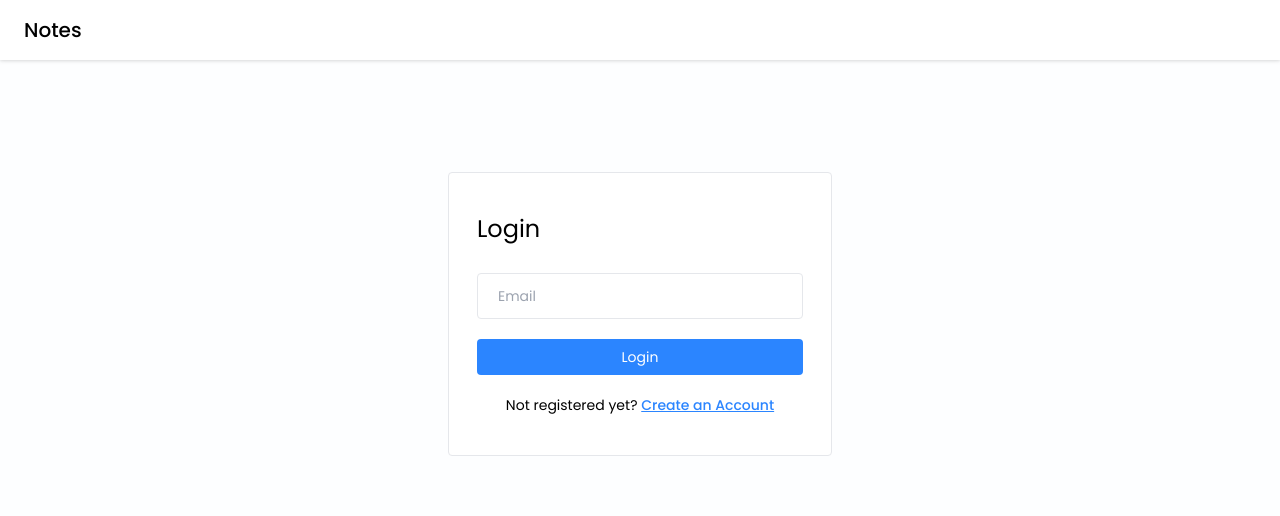
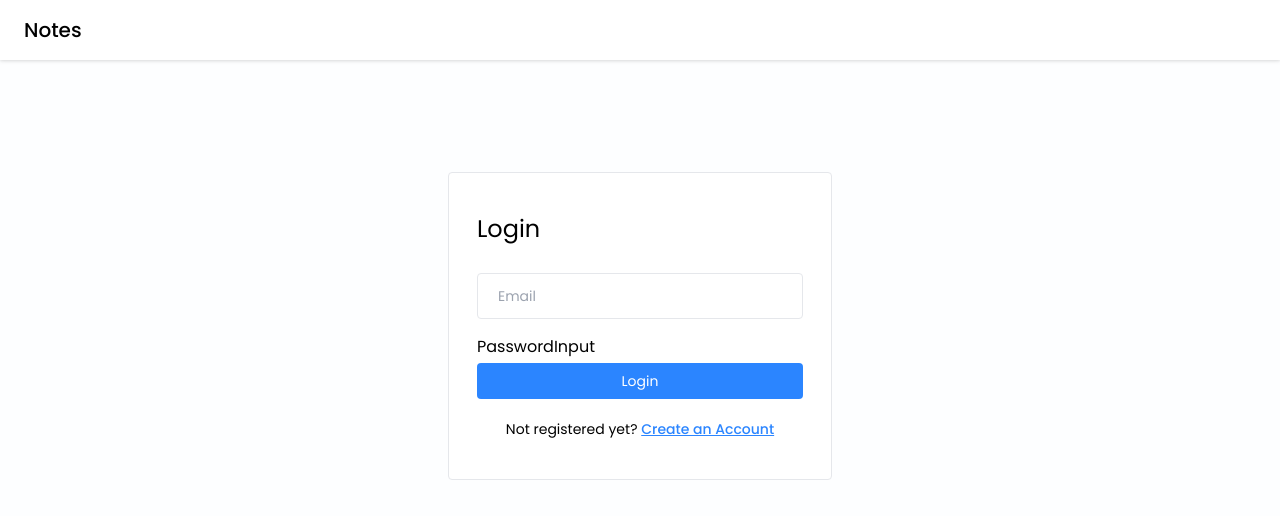
Before and after one commit to themistogenes/notes-app, a React (Vite) app in the folder frontend/: page /login in a window 1280 px wide. Shown: the top 516 px of the page. Built offline with nearby package versions, Linux system fonts and the light colour scheme.

Commit message:
create PasswordInput component

```diff
--- /dev/null
+++ b/frontend/src/components/Input/PasswordInput.jsx
@@ -0,0 +1,9 @@
+import React from 'react'
+
+const PasswordInput = () => {
+  return (
+    <div>PasswordInput</div>
+  )
+}
+
+export default PasswordInput
--- a/frontend/src/pages/Login/Login.jsx
+++ b/frontend/src/pages/Login/Login.jsx
@@ -1,5 +1,6 @@
 import React from 'react';
 import Navbar from '../../components/Navbar/Navbar';
+import PasswordInput from '../../components/Input/PasswordInput';
 import { Link } from 'react-router-dom';
 
 const Login = () => {
@@ -12,11 +13,8 @@ const Login = () => {
             onSubmit={() => {}}
           >
             <h4 className="text-2xl mb-7">Login</h4>
-            <input
-              type="text"
-              placeholder="Email"
-              className="input-box"
-            />
+            <input type="text" placeholder="Email" className="input-box"/>
+            <PasswordInput />
             <button type="submit" className="btn-primary">
               Login
             </button>
```
